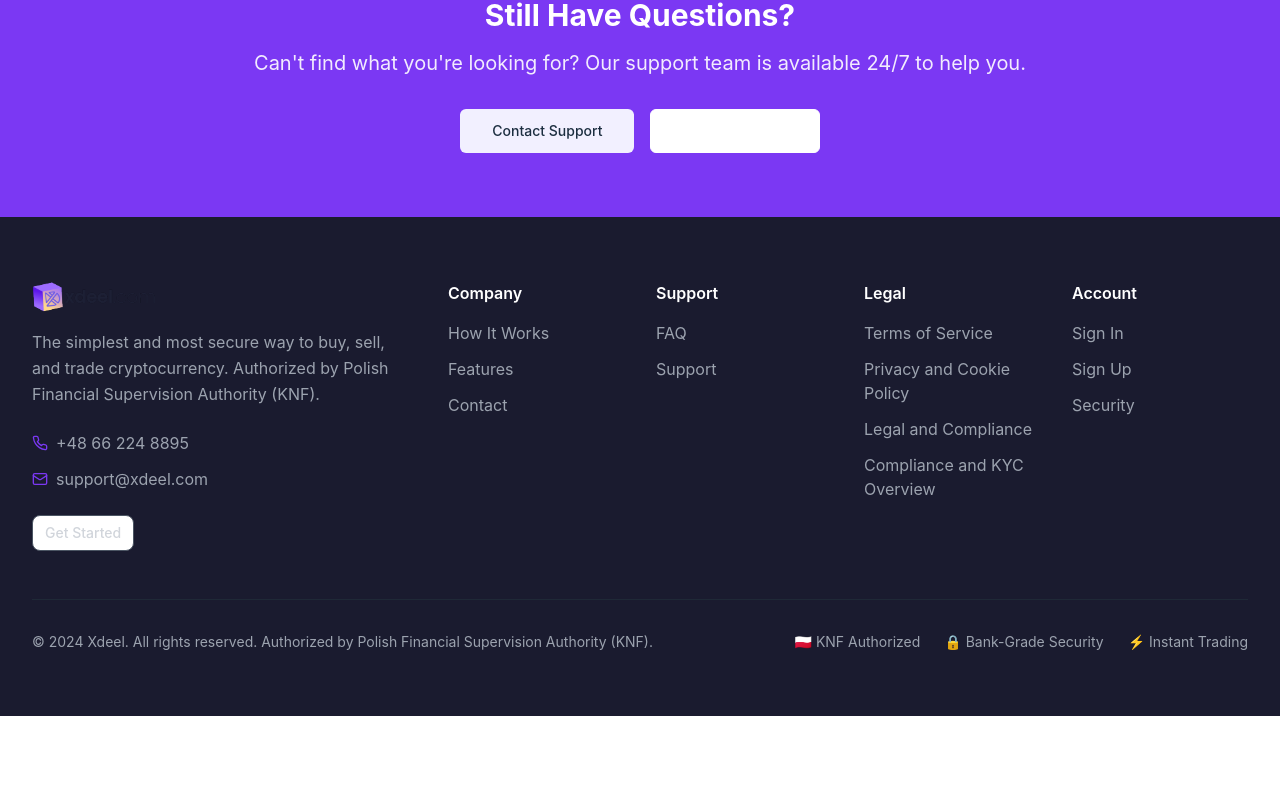
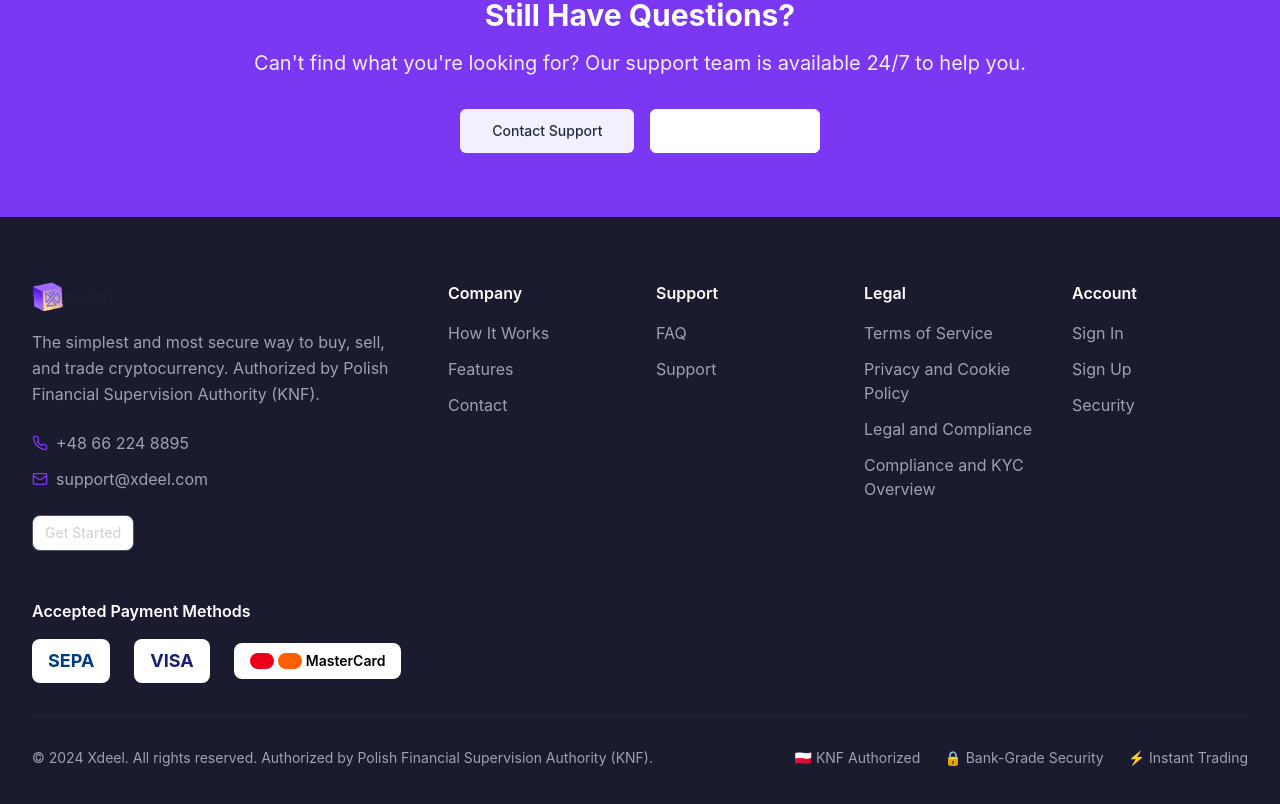
Before and after one commit to cidrus-money-org/xdeel-nexus-web, a React (Vite) app: page /faq in a window 1280 px wide. Shown: the part 2681-3485 px from the top of the page. Before the commit the page ends 3397 px from the top, so only its background shows below. Built offline with nearby package versions, Linux system fonts and the light colour scheme.

Commit message:
Add payment method logos to footer
Added logos for SEPA, Visa, and Mastercard to the footer.

```diff
--- a/src/components/Footer.tsx
+++ b/src/components/Footer.tsx
@@ -1,3 +1,4 @@
+
 import { Button } from "@/components/ui/button";
 import { Separator } from "@/components/ui/separator";
 import { Phone, Mail } from "lucide-react";
@@ -84,6 +85,31 @@ export const Footer = () => {
           ))}
         </div>
 
+        {/* Payment Methods Section */}
+        <div className="mb-8">
+          <h3 className="text-white font-semibold mb-4">Accepted Payment Methods</h3>
+          <div className="flex items-center space-x-6">
+            {/* SEPA */}
+            <div className="bg-white rounded-lg px-4 py-2 flex items-center">
+              <span className="text-[#003d82] font-bold text-lg">SEPA</span>
+            </div>
+
+            {/* Visa */}
+            <div className="bg-white rounded-lg px-4 py-2 flex items-center">
+              <span className="text-[#1a1f71] font-bold text-lg">VISA</span>
+            </div>
+
+            {/* MasterCard */}
+            <div className="bg-white rounded-lg px-4 py-2 flex items-center">
+              <div className="flex items-center space-x-1">
+                <div className="w-6 h-4 bg-[#eb001b] rounded-full"></div>
+                <div className="w-6 h-4 bg-[#ff5f00] rounded-full -ml-3"></div>
+                <span className="text-black font-semibold text-sm ml-2">MasterCard</span>
+              </div>
+            </div>
+          </div>
+        </div>
+
         <Separator className="bg-gray-800 mb-8" />
 
         {/* Bottom Footer */}
```
